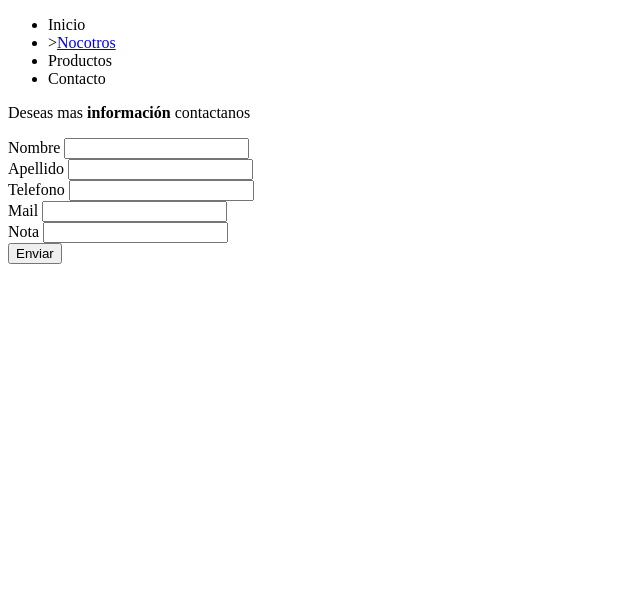
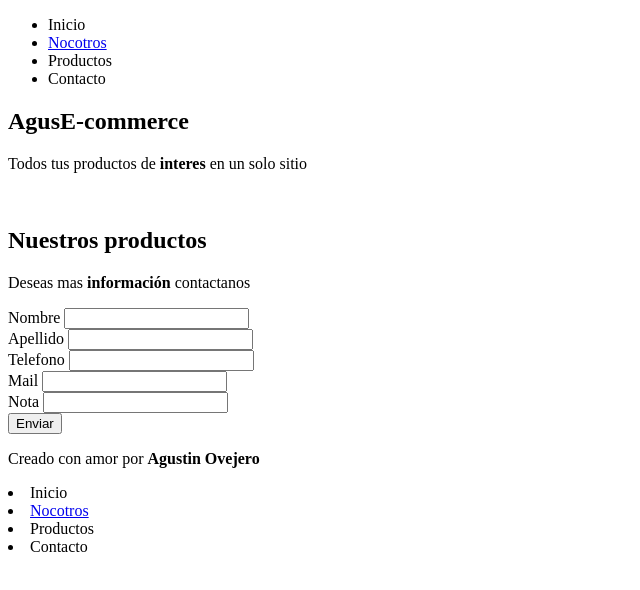
Before and after one commit to agustin-ovejero/tp-final-talento-de-frontend, a plain HTML site: page index.html in a window 1280 px wide. Shown: the whole page, without its empty margins (0-640 px from the left). Drawn offline with Linux system fonts and the light colour scheme.

Commit message:
creando footer, section para los productos y dejando el formulario funcional

```diff
--- a/index.html
+++ b/index.html
@@ -12,16 +12,27 @@
         <nav>
            <ul>
             <li><a href="Inicio"></a>Inicio</li>
-            <li>><a href="Nosotros">Nocotros</a></li>
+            <li><a href="Nosotros">Nocotros</a></li>
             <li><a href="Productos"></a>Productos</li>
             <li><a href="Contacto"></a>Contacto</li>
         </ul>
         </nav>
     </head>
     <main>
-        <section class="contacto" id="Contacto">
+        <section>
+            <h2>AgusE-commerce</h2>
+            <p>Todos tus productos de <strong>interes</strong> en un solo sitio</p>
+            <img>
+        </section>
+
+        <section>
+            <h2>Nuestros productos</h2>
+        </section>
+
+
+        <section class="contacto" id="Contacto" >
             <p>Deseas mas <strong>información</strong> contactanos</p>
-            <from>
+            <form action="https://formspree.io/f/xpqgkdjd" method="POST">
                 <label for="nombre">Nombre</label>
                 <input type="text" name="nombre" id="nombre">
                 <br>
@@ -31,16 +42,26 @@
                 <label for="telefono">Telefono</label>
                 <input type="tel" name="telefono" id="telefono">
                 <br>
-                <label fro="mail">Mail</label>
+                <label for="mail">Mail</label>
                 <input type="email" name="mail" id="mail">
                 <br>
                 <label for="nota">Nota</label>
                 <input type="text" name="nota" id="nota">
                 <br>
                 <input type="submit" value="Enviar">
-            </from>
+            </form>
         </section>
     </main>
-    <footer></footer>
+    <footer>
+        <p>Creado con amor por <strong>Agustin Ovejero</strong></p>
+        <div>
+            <nav>
+                <li><a href="Inicio"></a>Inicio</li>
+                <li><a href="Nosotros">Nocotros</a></li>
+                <li><a href="Productos"></a>Productos</li>
+                <li><a href="Contacto"></a>Contacto</li>
+            </nav>
+        </div>
+    </footer>
 </body>
 </html>
```
